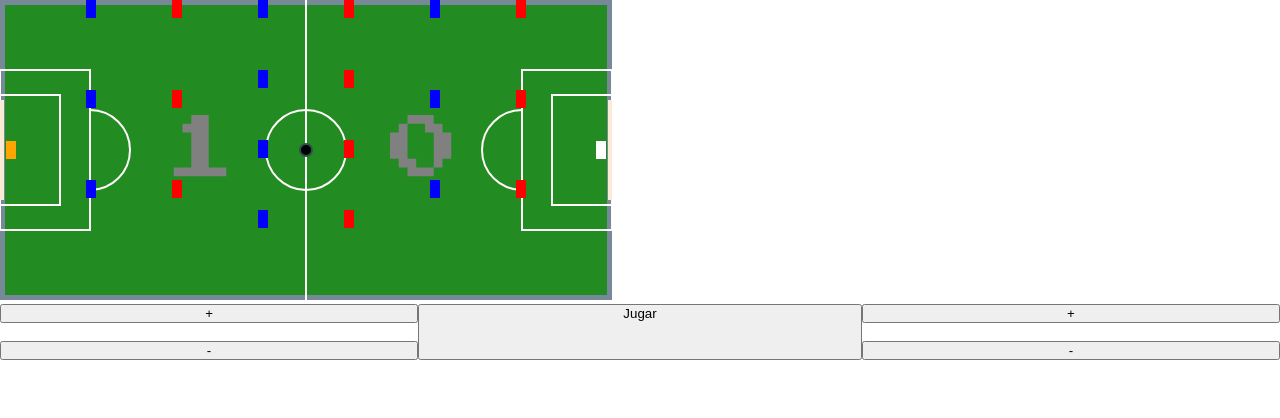
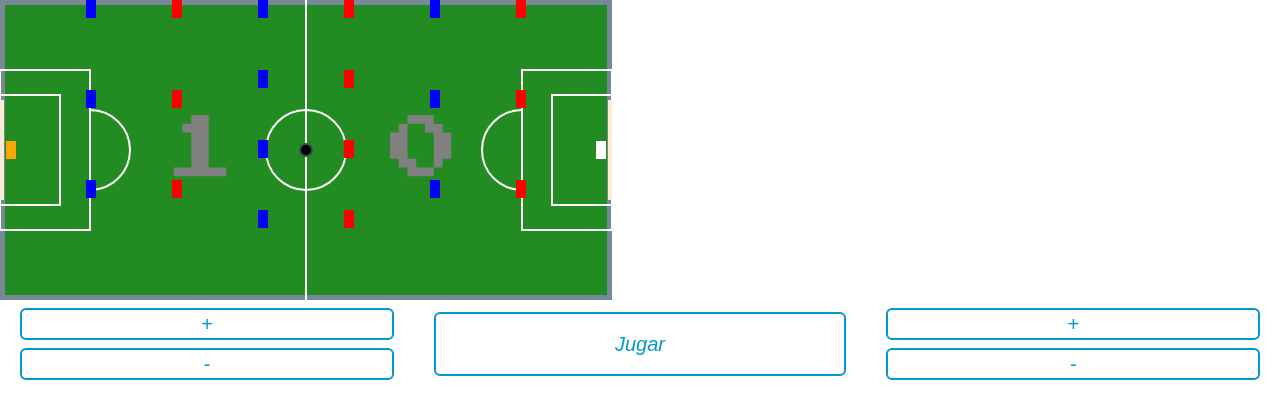
Before and after one commit to hhvc/metegol, a plain HTML site: page index.html in a window 1280 px wide. Drawn offline with Linux system fonts and the light colour scheme.

Commit message:
agrego botones para celulares

```diff
--- a/css/metegol.css
+++ b/css/metegol.css
@@ -4,6 +4,23 @@
     margin:0;
     padding: 0;
     outline: 0;
+}
+button{
+    color: #0099CC;
+    background: transparent;
+    border: 2px solid #0099CC;
+    border-radius: 6px;
+    cursor: pointer;
+    height: 2rem;
+    font-size: 20px;
+    margin: 4px 20px;
+    font-style: oblique;
+
+
+}
+button:hover {
+    background-color: #008CBA;
+    color: white;
 }
 .btns{
     grid-area: btns;
@@ -17,7 +34,8 @@
 }
 .jugar{
     grid-area: jugar;
-    display: grid;
+    height: 4rem;
+    margin-top: 8px;
 }
 .btns2{
     grid-area: btns2;
```
Also changed, not shown: index.html (+0 -2 lines).
